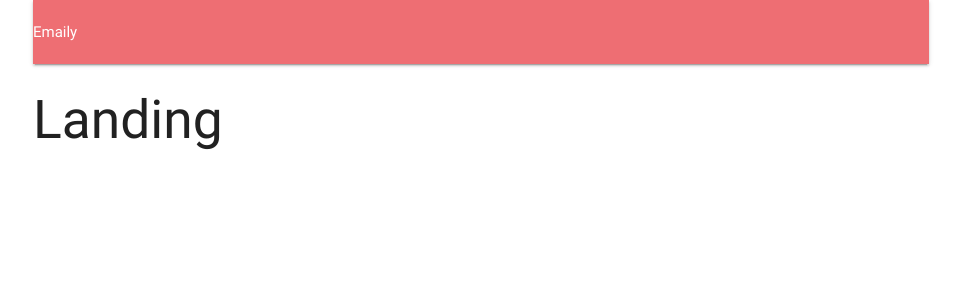
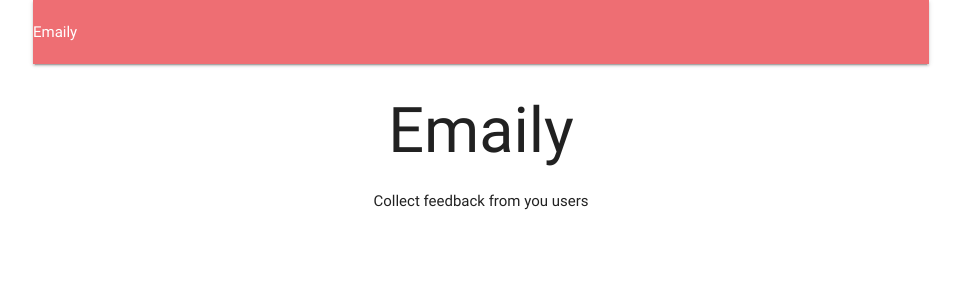
Before and after one commit to njseeto/node-with-react, a React (Create React App) app in the folder client/: page / in a window 1280 px wide. Shown: the top 300 px of the page, without its empty margins (159-1120 px from the left). Built offline with nearby package versions, Linux system fonts and the light colour scheme; no server answers.

Commit message:
feat(routes): config correct route for home button depending if user is logged in or logged out.

```diff
--- a/client/src/components/App.js
+++ b/client/src/components/App.js
@@ -4,11 +4,11 @@ import { connect } from 'react-redux'
 import * as actions from '../actions'
 
 import Header from './Header'
+import Landing from './Landing'
 
 //set up some dummy components
 const Dashboard = () => <h2>Dashboard</h2>
 const SurveyNew = () => <h2>Survey New</h2>
-const Landing = () => <h2>Landing</h2>
 
 class App extends Component {
     componentDidMount() { // componentDidMount is the preferred method for AJAX requests
--- a/client/src/components/Header.js
+++ b/client/src/components/Header.js
@@ -1,6 +1,6 @@
 import React, { Component } from 'react'
 import { connect } from 'react-redux'
-
+import { Link } from 'react-router-dom'
 class Header extends Component {
     renderContent() {
         switch (this.props.auth) {
@@ -24,7 +24,11 @@ class Header extends Component {
         return (
             <nav>
                 <div className="nav-wrapper">
-                    <a className="left-brand-logo">Emaily</a>
+                    <Link
+                        to={this.props.auth ? '/surveys' : '/'}
+                        className="left-brand-logo">
+                        Emaily
+                        </Link>
                     <ul className="right">
                         {this.renderContent()}
                     </ul>
--- /dev/null
+++ b/client/src/components/Landing.js
@@ -0,0 +1,14 @@
+import React from 'react'
+
+const Landing = () => {
+    return (
+        <div style={{ textAlign: 'center' }}>
+            <h1>
+                Emaily
+            </h1>
+            Collect feedback from you users
+        </div>
+    )
+}
+
+export default Landing
```
Also changed, not shown: 1 other file (tests, documents, lock files or other folders).
